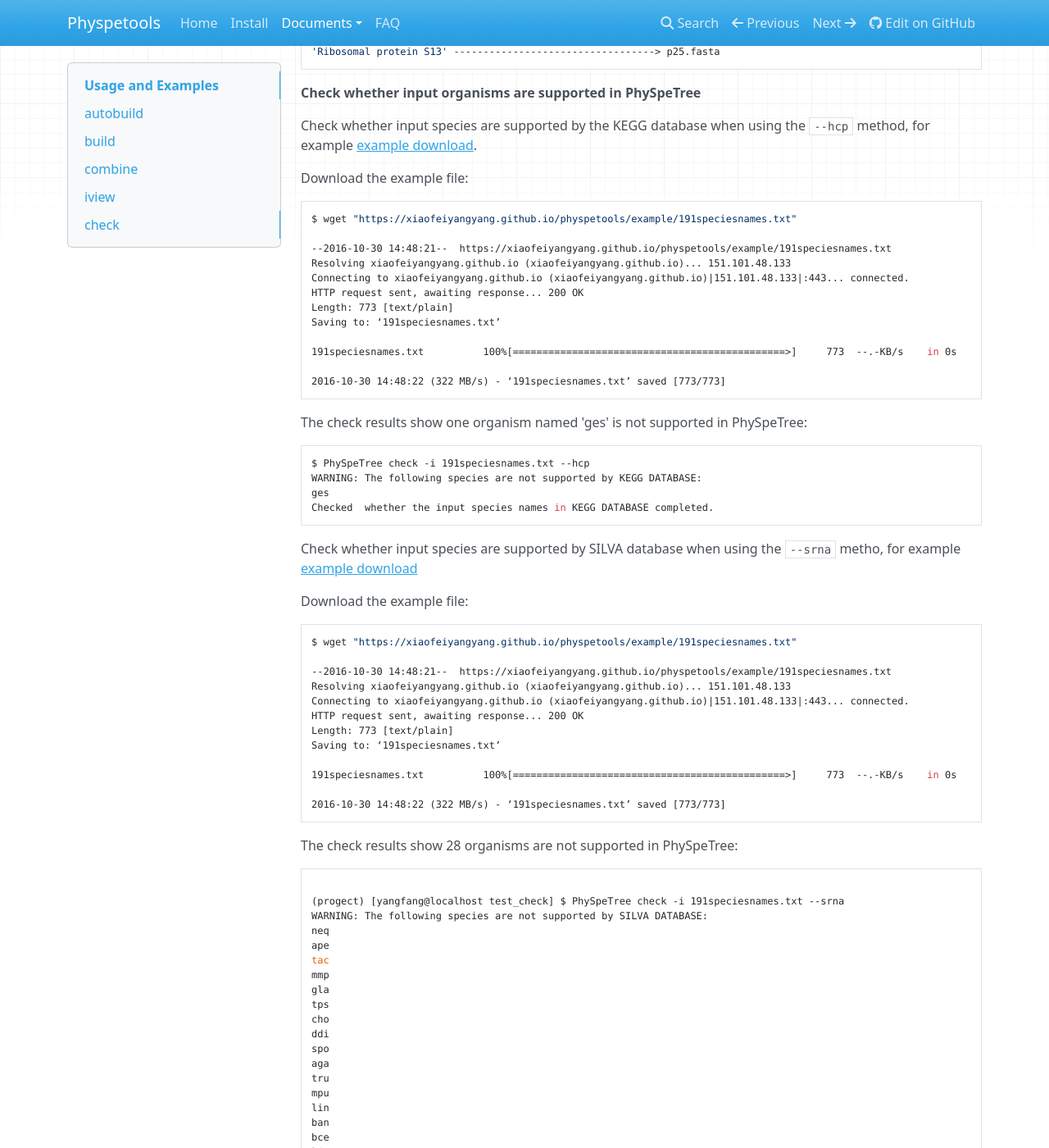
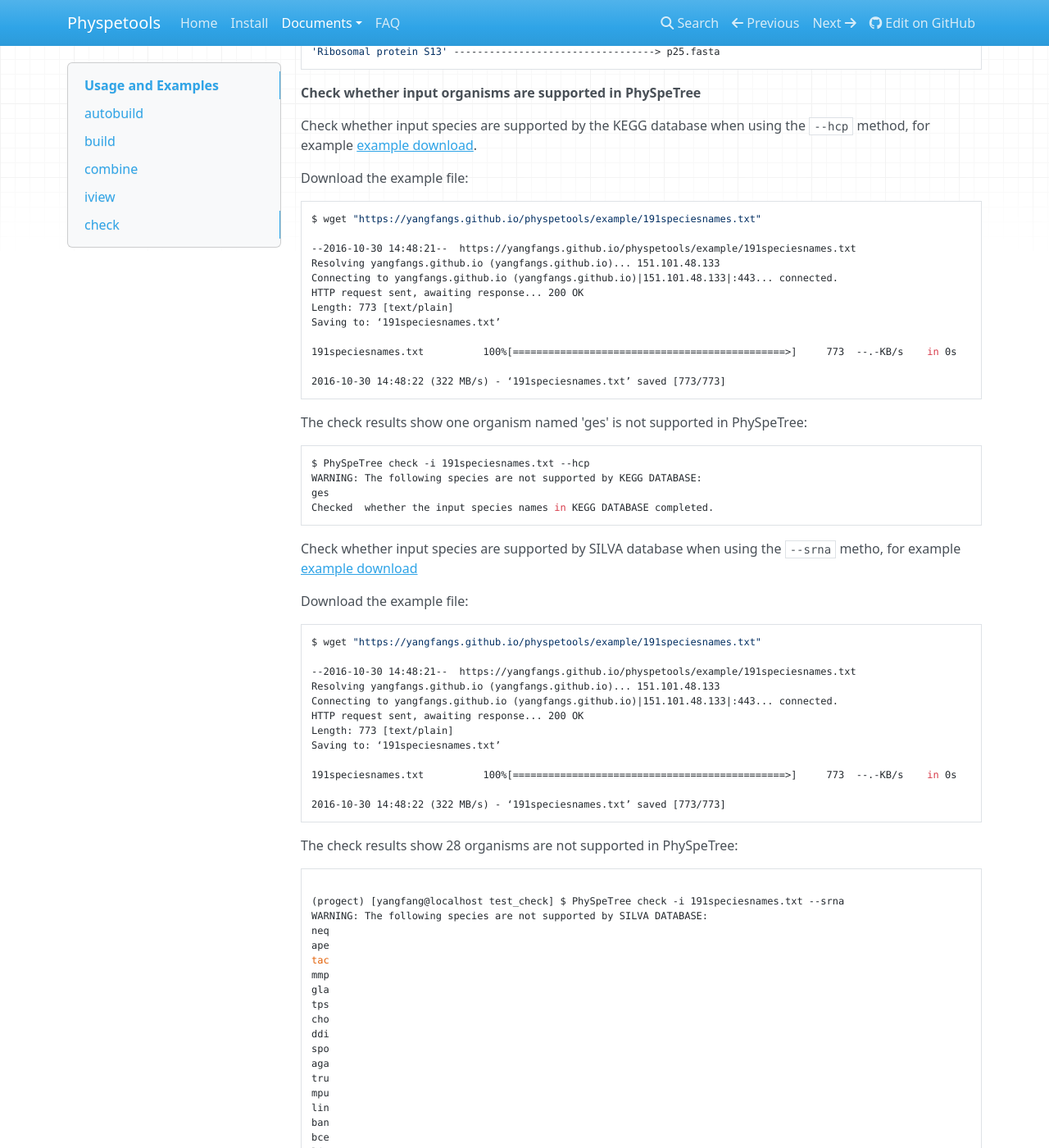
Before and after one commit to yangfangs/physpetools, an MkDocs documentation site: the page built from docs/docs/usage.md, in a window 1280 px wide and 1400 px high, scrolled down 15361 px. Shown: the whole window at 82% size. Built offline with MkDocs 1.6.1, drawn with Linux system fonts in a browser that asks for light colours; nearby versions of some CDN libraries; old or Windows-style settings are respelled for this version of MkDocs; some of the changed text lies outside the part shown.

Commit message:
update doc

````diff
--- a/docs/docs/usage.md
+++ b/docs/docs/usage.md
@@ -28,11 +28,11 @@ $ PhySpeTree -i organism_example_list.txt [options]*
 Download the example input file:
 
 ```bash
-$ wget "https://xiaofeiyangyang.github.io/physpetools/example/organism_example_list.txt"
+$ wget "https://yangfangs.github.io/physpetools/example/organism_example_list.txt"
 
---2016-10-29 19:41:53--  https://xiaofeiyangyang.github.io/physpetools/example/organism_example_list.txt
-Resolving xiaofeiyangyang.github.io (xiaofeiyangyang.github.io)... 151.101.24.133
-Connecting to xiaofeiyangyang.github.io (xiaofeiyangyang.github.io)|151.101.24.133|:443... connected.
+--2016-10-29 19:41:53--  https://yangfangs.github.io/physpetools/example/organism_example_list.txt
+Resolving yangfangs.github.io (yangfangs.github.io)... 151.101.24.133
+Connecting to yangfangs.github.io (yangfangs.github.io)|151.101.24.133|:443... connected.
 HTTP request sent, awaiting response... 200 OK
 Length: 39 [text/plain]
 Saving to: ‘organism_example_list.txt’
@@ -285,11 +285,11 @@ Download and decompress the example input file:
 
 ```bash
 
-$ wget "https://xiaofeiyangyang.github.io/physpetools/example/example_build_hcp.tar.gz"
+$ wget "https://yangfangs.github.io/physpetools/example/example_build_hcp.tar.gz"
 
---2016-10-29 20:40:41--  https://xiaofeiyangyang.github.io/physpetools/example/example_build_hcp.tar.gz
-Resolving xiaofeiyangyang.github.io (xiaofeiyangyang.github.io)... 151.101.48.133
-Connecting to xiaofeiyangyang.github.io (xiaofeiyangyang.github.io)|151.101.48.133|:443... connected.
+--2016-10-29 20:40:41--  https://yangfangs.github.io/physpetools/example/example_build_hcp.tar.gz
+Resolving yangfangs.github.io (yangfangs.github.io)... 151.101.48.133
+Connecting to yangfangs.github.io (yangfangs.github.io)|151.101.48.133|:443... connected.
 HTTP request sent, awaiting response... 200 OK
 Length: 17419 (17K) [application/octet-stream]
 Saving to: ‘example_build_hcp.tar.gz’
@@ -386,11 +386,11 @@ All SSU rRNA sequences are prepared in one FASTA format file, for example [examp
 Download and decompress the example input file:
 
 ```
-$ wget "https://xiaofeiyangyang.github.io/physpetools/example/example_build_srna.fasta"
+$ wget "https://yangfangs.github.io/physpetools/example/example_build_srna.fasta"
 
---2016-10-29 20:56:31--  https://xiaofeiyangyang.github.io/physpetools/example/example_build_srna.fasta
-Resolving xiaofeiyangyang.github.io (xiaofeiyangyang.github.io)... 151.101.48.133
-Connecting to xiaofeiyangyang.github.io (xiaofeiyangyang.github.io)|151.101.48.133|:443... connected.
+--2016-10-29 20:56:31--  https://yangfangs.github.io/physpetools/example/example_build_srna.fasta
+Resolving yangfangs.github.io (yangfangs.github.io)... 151.101.48.133
+Connecting to yangfangs.github.io (yangfangs.github.io)|151.101.48.133|:443... connected.
 HTTP request sent, awaiting response... 200 OK
 Length: 14982 (15K) [application/octet-stream]
 Saving to: ‘example_build_srna.fasta’
@@ -452,11 +452,11 @@ Download and decompress the example input file:
 
 ```bash
 
-$ wget "https://xiaofeiyangyang.github.io/physpetools/example/example_combine_tree.tar.gz"
+$ wget "https://yangfangs.github.io/physpetools/example/example_combine_tree.tar.gz"
 
---2016-10-30 13:32:06--  https://xiaofeiyangyang.github.io/physpetools/example/example_combine_tree.tar.gz
-Resolving xiaofeiyangyang.github.io (xiaofeiyangyang.github.io)... 151.101.48.133
-Connecting to xiaofeiyangyang.github.io (xiaofeiyangyang.github.io)|151.101.48.133|:443... connected.
+--2016-10-30 13:32:06--  https://yangfangs.github.io/physpetools/example/example_combine_tree.tar.gz
+Resolving yangfangs.github.io (yangfangs.github.io)... 151.101.48.133
+Connecting to yangfangs.github.io (yangfangs.github.io)|151.101.48.133|:443... connected.
 HTTP request sent, awaiting response... 200 OK
 Length: 661 [application/octet-stream]
 Saving to: ‘example_combine_tree.tar.gz’
@@ -521,11 +521,11 @@ $ PhySpeTree iview -i organism_example_list.txt --range
 Download the example file:
 
 ```bash
-$ wget "https://xiaofeiyangyang.github.io/physpetools/example/organism_example_list.txt"
+$ wget "https://yangfangs.github.io/physpetools/example/organism_example_list.txt"
 
---2016-10-30 13:40:48--  https://xiaofeiyangyang.github.io/physpetools/example/organism_example_list.txt
-Resolving xiaofeiyangyang.github.io (xiaofeiyangyang.github.io)... 151.101.48.133
-Connecting to xiaofeiyangyang.github.io (xiaofeiyangyang.github.io)|151.101.48.133|:443... connected.
+--2016-10-30 13:40:48--  https://yangfangs.github.io/physpetools/example/organism_example_list.txt
+Resolving yangfangs.github.io (yangfangs.github.io)... 151.101.48.133
+Connecting to yangfangs.github.io (yangfangs.github.io)|151.101.48.133|:443... connected.
 HTTP request sent, awaiting response... 200 OK
 Length: 39 [text/plain]
 Saving to: ‘organism_example_list.txt’
@@ -671,11 +671,11 @@ Determine proteins to be prepared in the `autobuild` module with the `--ehcp` op
 Download the example file:
 
 ```bash
-$ wget "https://xiaofeiyangyang.github.io/physpetools/example/organism_example_list.txt"
+$ wget "https://yangfangs.github.io/physpetools/example/organism_example_list.txt"
 
---2016-10-30 13:40:48--  https://xiaofeiyangyang.github.io/physpetools/example/organism_example_list.txt
-Resolving xiaofeiyangyang.github.io (xiaofeiyangyang.github.io)... 151.101.48.133
-Connecting to xiaofeiyangyang.github.io (xiaofeiyangyang.github.io)|151.101.48.133|:443... connected.
+--2016-10-30 13:40:48--  https://yangfangs.github.io/physpetools/example/organism_example_list.txt
+Resolving yangfangs.github.io (yangfangs.github.io)... 151.101.48.133
+Connecting to yangfangs.github.io (yangfangs.github.io)|151.101.48.133|:443... connected.
 HTTP request sent, awaiting response... 200 OK
 Length: 39 [text/plain]
 Saving to: ‘organism_example_list.txt’
@@ -783,11 +783,11 @@ Check whether input species are supported by the KEGG database when using the `-
 Download the example file:
 
 ```bash
-$ wget "https://xiaofeiyangyang.github.io/physpetools/example/191speciesnames.txt"
+$ wget "https://yangfangs.github.io/physpetools/example/191speciesnames.txt"
 
---2016-10-30 14:48:21--  https://xiaofeiyangyang.github.io/physpetools/example/191speciesnames.txt
-Resolving xiaofeiyangyang.github.io (xiaofeiyangyang.github.io)... 151.101.48.133
-Connecting to xiaofeiyangyang.github.io (xiaofeiyangyang.github.io)|151.101.48.133|:443... connected.
+--2016-10-30 14:48:21--  https://yangfangs.github.io/physpetools/example/191speciesnames.txt
+Resolving yangfangs.github.io (yangfangs.github.io)... 151.101.48.133
+Connecting to yangfangs.github.io (yangfangs.github.io)|151.101.48.133|:443... connected.
 HTTP request sent, awaiting response... 200 OK
 Length: 773 [text/plain]
 Saving to: ‘191speciesnames.txt’
@@ -811,11 +811,11 @@ Check whether input species are supported by SILVA database when using the `--sr
 Download the example file:
 
 ```bash
-$ wget "https://xiaofeiyangyang.github.io/physpetools/example/191speciesnames.txt"
+$ wget "https://yangfangs.github.io/physpetools/example/191speciesnames.txt"
 
---2016-10-30 14:48:21--  https://xiaofeiyangyang.github.io/physpetools/example/191speciesnames.txt
-Resolving xiaofeiyangyang.github.io (xiaofeiyangyang.github.io)... 151.101.48.133
-Connecting to xiaofeiyangyang.github.io (xiaofeiyangyang.github.io)|151.101.48.133|:443... connected.
+--2016-10-30 14:48:21--  https://yangfangs.github.io/physpetools/example/191speciesnames.txt
+Resolving yangfangs.github.io (yangfangs.github.io)... 151.101.48.133
+Connecting to yangfangs.github.io (yangfangs.github.io)|151.101.48.133|:443... connected.
 HTTP request sent, awaiting response... 200 OK
 Length: 773 [text/plain]
 Saving to: ‘191speciesnames.txt’
````
Also changed, not shown: docs/docs/install.md (+2 -2 lines), docs/docs/tutorial.md (+20 -20 lines).
